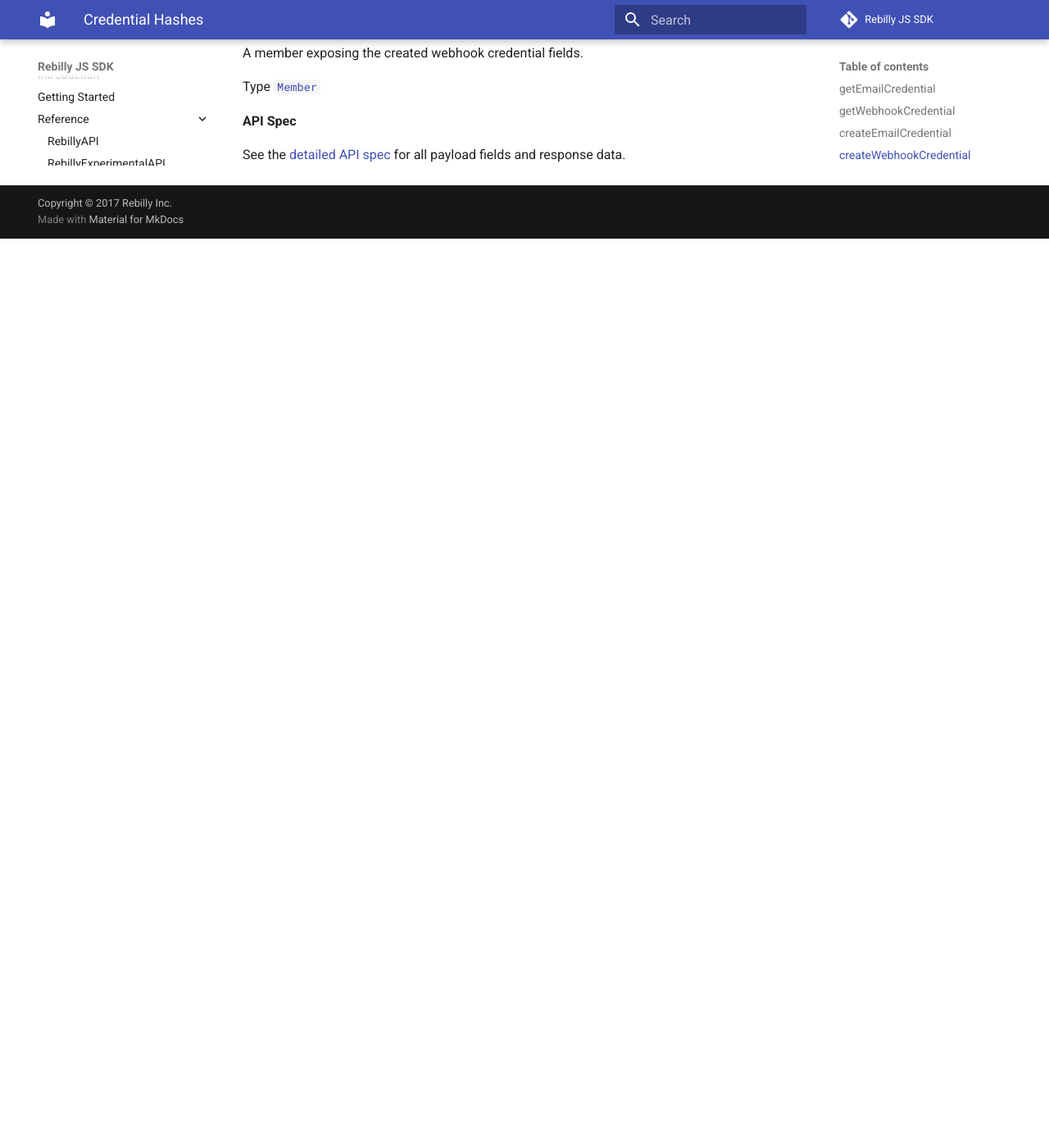
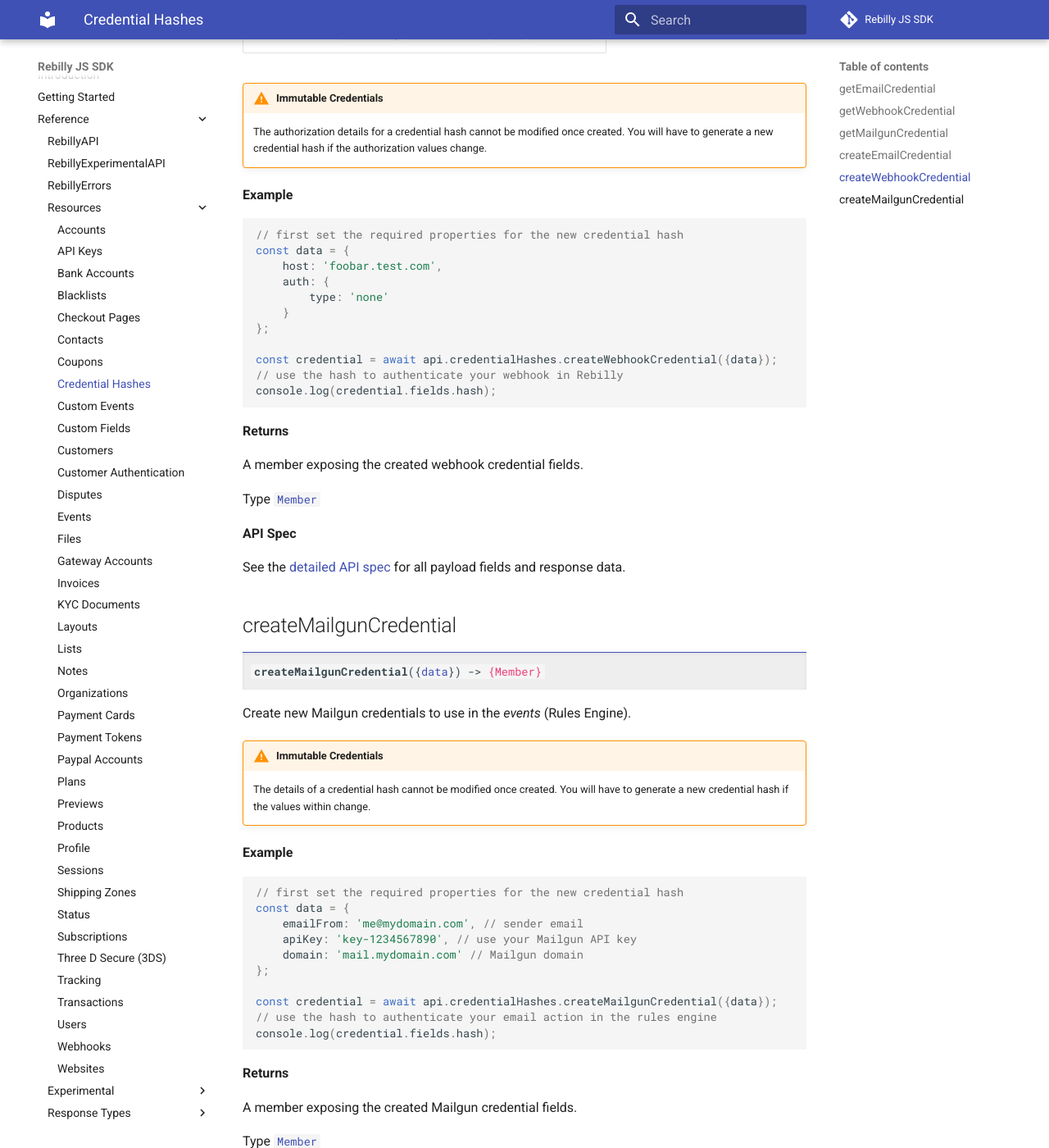
Before and after one commit to Rebilly/rebilly-js-sdk, an MkDocs documentation site: the page built from docs/reference/resources/credential-hashes.md, in a window 1280 px wide and 1400 px high, scrolled down 3619 px. Shown: the whole window at 82% size. Built offline with MkDocs 1.6.1 and Material for MkDocs 9.7.7, drawn with Linux system fonts in a browser that asks for light colours; comment, search, counter and statistics services are not loaded; old or Windows-style settings are respelled for this version of MkDocs; before the commit the page ends 3910 px from its top, so only the background shows below that; some of the changed text lies outside the part shown.

Commit message:
Add support for Mailgun credentials

````diff
--- a/docs/reference/resources/credential-hashes.md
+++ b/docs/reference/resources/credential-hashes.md
@@ -54,6 +54,31 @@ Type [`Member`][goto-member]
 **API Spec**
 
 See the [detailed API spec][2]{: target="_blank"} for all payload fields and response data.
+
+## getMailgunCredential
+<div class="method"><code><strong>getMailgunCredential</strong>({<span class="prop">hash</span>}) -> <span class="return">{Member}</span></code></div>
+
+Get the details of a Mailgun credential using the `hash`.
+
+
+**Example**
+
+```js
+const details = await api.credentialHashes.getMailgunCredential({hash: 'foobar-001'});
+console.log(details.fields.domain);
+```
+
+
+**Returns**
+
+A member exposing the Mailgun credential details.
+
+Type [`Member`][goto-member]
+
+
+**API Spec**
+
+See the [detailed API spec][5]{: target="_blank"} for all payload fields and response data.
 
 ## createEmailCredential
 <div class="method"><code><strong>createEmailCredential</strong>({<span class="prop">data</span>}) -> <span class="return">{Member}</span></code></div>
@@ -203,6 +228,41 @@ Type [`Member`][goto-member]
 
 See the [detailed API spec][4]{: target="_blank"} for all payload fields and response data.
 
+## createMailgunCredential
+<div class="method"><code><strong>createMailgunCredential</strong>({<span class="prop">data</span>}) -> <span class="return">{Member}</span></code></div>
+
+Create new Mailgun credentials to use in the *events* (Rules Engine).
+
+!!! warning "Immutable Credentials"
+    The details of a credential hash cannot be modified once created. You will have to generate a new credential hash if the values within change.
+
+**Example**
+
+```js
+// first set the required properties for the new credential hash
+const data = {
+    emailFrom: 'me@mydomain.com', // sender email
+    apiKey: 'key-1234567890', // use your Mailgun API key
+    domain: 'mail.mydomain.com' // Mailgun domain
+};
+
+const credential = await api.credentialHashes.createMailgunCredential({data});
+// use the hash to authenticate your email action in the rules engine
+console.log(credential.fields.hash);
+```
+
+
+**Returns**
+
+A member exposing the created Mailgun credential fields.
+
+Type [`Member`][goto-member]
+
+
+**API Spec**
+
+See the [detailed API spec][6]{: target="_blank"} for all payload fields and response data.
+
 [goto-rebillyapi]: ../rebilly-api
 [goto-collection]: ../types/collection
 [goto-member]: ../types/member
````
Also changed, not shown: other parts of docs/reference/resources/credential-hashes.md (+2 -0 lines), 1 other file.
